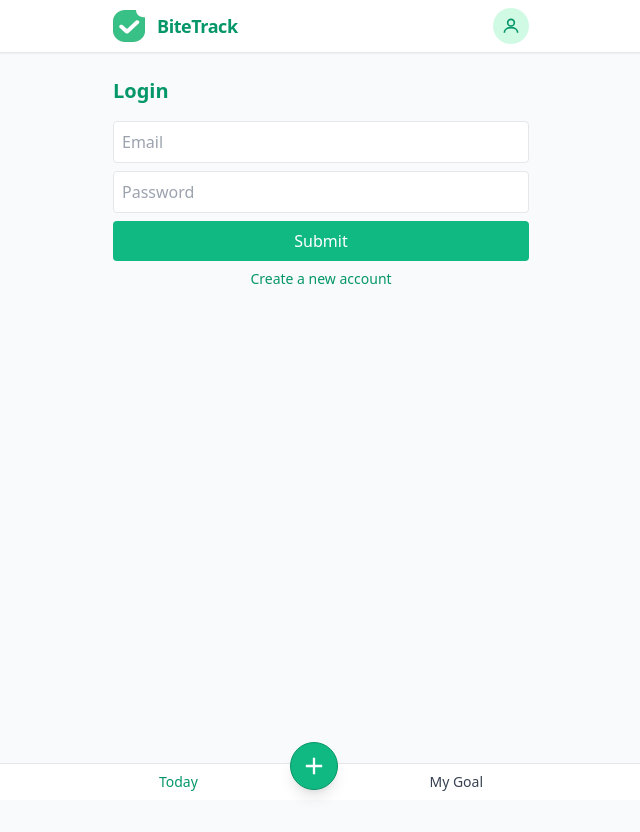
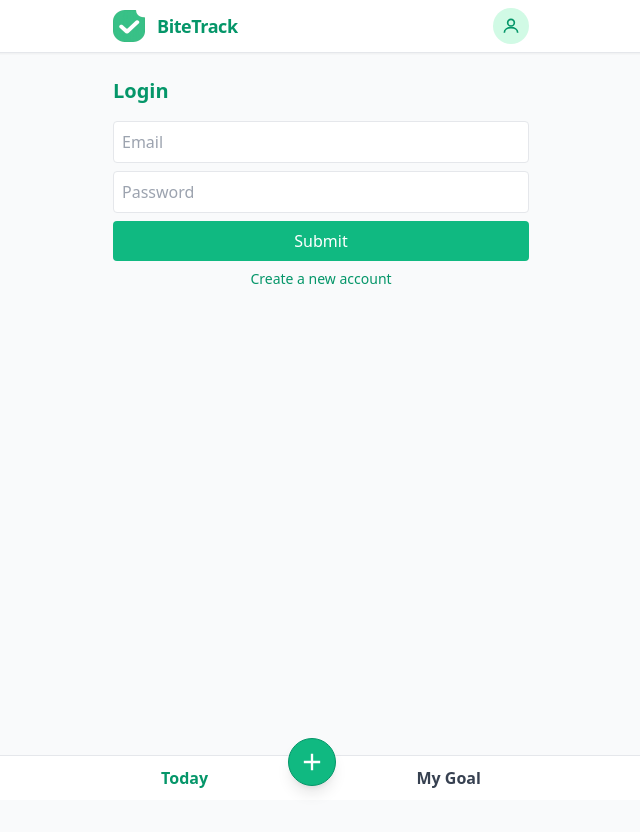
Before and after one commit to tlaukkanen/bitetrack, a React (Vite) app in the folder frontend/: page /login in a window 1280 px wide. Shown: the top 832 px of the page, without its empty margins (319-959 px from the left). Built offline with nearby package versions, Linux system fonts and the light colour scheme; no server answers; sample sign-in values are in the browser's storage.

Commit message:
feat: Enhance Dashboard loading state with skeletons and improve meal display logic

```diff
--- a/frontend/src/main.tsx
+++ b/frontend/src/main.tsx
@@ -33,9 +33,15 @@ function NavBar() {
     }, 0);
   };
   return (
-    <nav className="fixed bottom-0 left-0 right-0 bg-white border-t z-20">
-      <div className="max-w-md mx-auto flex justify-around items-center py-2 text-sm px-4">
-        <a href="#today" onClick={handleToday} className="font-medium text-emerald-600">Today</a>
+    <nav className="fixed bottom-0 left-0 right-0 bg-white border-t z-20 pb-[env(safe-area-inset-bottom)]">
+      <div className="max-w-md mx-auto flex justify-around items-center py text-base px-4">
+        <a
+          href="#today"
+          onClick={handleToday}
+          className="inline-flex items-center justify-center h-11 px-4 rounded-md font-semibold text-emerald-600"
+        >
+          Today
+        </a>
         <Link
           to="/add"
           aria-label="Add meal"
@@ -43,7 +49,11 @@ function NavBar() {
         >
           <MdAdd size={28} />
         </Link>
-        {hasToken ? <Link to="/goal" className="text-gray-700">My Goal</Link> : <Link to="/login" className="text-gray-700">Login</Link>}
+        {hasToken ? (
+          <Link to="/goal" className="inline-flex items-center justify-center h-11 px-4 rounded-md font-semibold text-gray-700">My Goal</Link>
+        ) : (
+          <Link to="/login" className="inline-flex items-center justify-center h-11 px-4 rounded-md font-semibold text-gray-700">Login</Link>
+        )}
       </div>
     </nav>
   );
@@ -73,7 +83,7 @@ function App() {
         <Header />
         <NavBar />
         <Toaster position="top-center" toastOptions={{ duration: 2500 }} />
-        <div className="pt-2 pb-16 max-w-md mx-auto bg-gray-50 min-h-screen">
+        <div className="pt-2 pb-24 max-w-md mx-auto bg-gray-50 min-h-screen">
           <Routes>
             <Route path="/" element={<RequireAuth><Dashboard /></RequireAuth>} />
             <Route path="/add" element={<RequireAuth><AddMeal /></RequireAuth>} />
--- a/frontend/src/pages/Dashboard.tsx
+++ b/frontend/src/pages/Dashboard.tsx
@@ -3,7 +3,9 @@ import { useQuery } from '@tanstack/react-query';
 import { getDailySummary, getMeals, MealDto, getGoal, Goal } from '../api';
 import { DailySummaryCard } from '../components/DailySummaryCard';
 import { MealCard } from '../components/MealCard';
-import { GiKnifeFork } from 'react-icons/gi';
+import Skeleton from 'react-loading-skeleton';
+import 'react-loading-skeleton/dist/skeleton.css';
+import { Link } from 'react-router-dom';
 
 export default function Dashboard() {
   const [selectedDate, setSelectedDate] = React.useState<Date>(new Date());
@@ -23,7 +25,7 @@ export default function Dashboard() {
     queryKey: ['meals', dateStr],
     queryFn: () => getMeals(dateStr),
     // Poll only for today while processing meals
-    refetchInterval: isToday ? 5000 : false
+    refetchInterval: isToday ? 15000 : false
   });
   const isAnyLoading = isSummaryLoading || isGoalLoading || isMealsLoading;
 
@@ -65,10 +67,44 @@ export default function Dashboard() {
         loading={isSummaryLoading || isGoalLoading}
       />
       <h2 className="font-semibold">Meals and bites of {formatHeading(selectedDate)}</h2>
-      {isAnyLoading ? (
-        <div className="flex items-center justify-center py-8 text-emerald-600" aria-live="polite" aria-busy>
-          <GiKnifeFork className="text-4xl animate-spin" />
-          <span className="ml-3 font-medium">Loading your bites…</span>
+      {isMealsLoading ? (
+        <div className="space-y-3" aria-live="polite" aria-busy>
+          {[...Array(3)].map((_, i) => (
+            <div key={i} className="block p-3 rounded-lg bg-white shadow-sm border">
+              <div className="flex gap-3">
+                <div className="w-20 h-20 rounded-md overflow-hidden flex-shrink-0">
+                  <Skeleton height="100%" />
+                </div>
+                <div className="flex-1 min-w-0 flex flex-col justify-between min-h-[5rem]">
+                  <div className="flex justify-between text-xs text-gray-600">
+                    <Skeleton width={80} height={12} />
+                    <Skeleton width={60} height={12} />
+                  </div>
+                  <div className="mt-1">
+                    <Skeleton width="60%" height={12} />
+                  </div>
+                  <div className="mt-2 flex items-end justify-between gap-3">
+                    <Skeleton width={80} height={16} />
+                    <div className="flex gap-3">
+                      <Skeleton width={40} height={14} />
+                      <Skeleton width={40} height={14} />
+                      <Skeleton width={40} height={14} />
+                    </div>
+                  </div>
+                </div>
+              </div>
+            </div>
+          ))}
+        </div>
+      ) : meals && meals.length === 0 ? (
+        <div className="py-8 text-center">
+          <p className="text-gray-500">No recorded meals yet.</p>
+          <Link
+            to="/add"
+            className="inline-block mt-3 px-4 py-2 rounded-md bg-emerald-500 text-white font-medium shadow-sm border border-emerald-600 hover:bg-emerald-600 focus:outline-none focus:ring-2 focus:ring-emerald-400 active:scale-[0.99] transition"
+          >
+            Add your first meal
+          </Link>
         </div>
       ) : (
         <div className="space-y-3">
```
